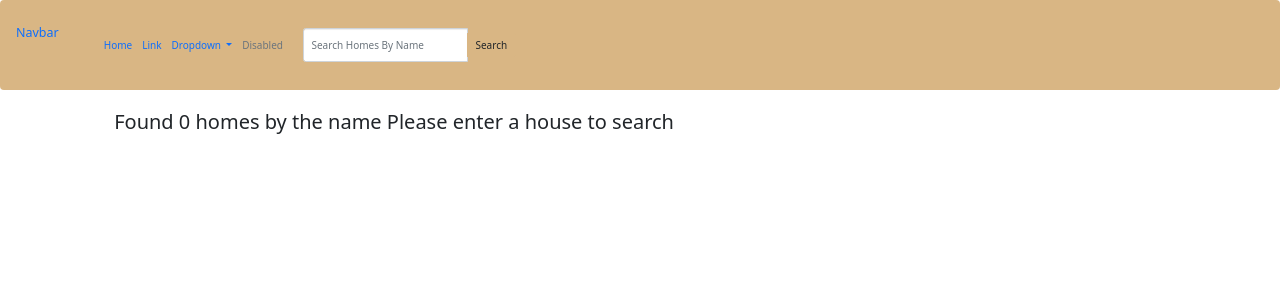
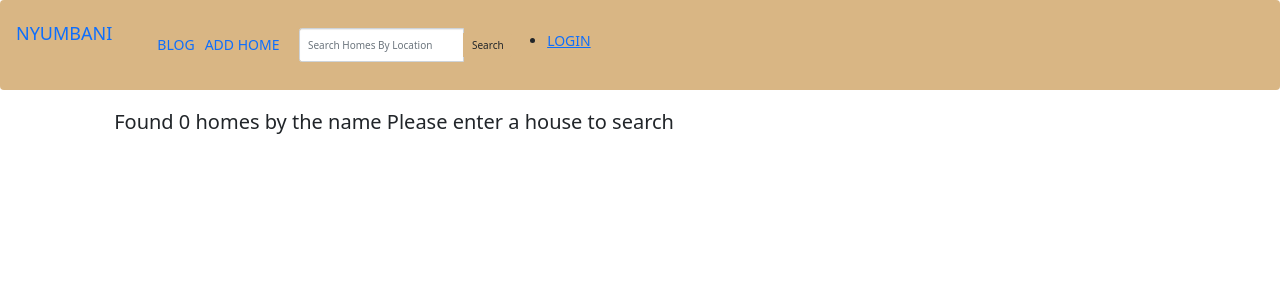
Before and after one commit to Alice-Githui/Homes--DRF, a Django app: page /search in a window 1280 px wide. Shown: the top 300 px of the page. Run offline with Django 3.2, Linux system fonts and the light colour scheme; some libraries are stand-ins or nearby versions.

Commit message:
change search to search by location

```diff
--- a/ourhomes/static/CSS/style.css
+++ b/ourhomes/static/CSS/style.css
@@ -96,14 +96,16 @@
     padding-right: 20px;
     color: white;
 }
-.locationlist ul{
+/* .locationlist ul{
     padding-top: 40px;
-}
+} */
 
-.locationlist ul li{
+.locationlist a li{
     list-style-type: none;
     /* padding-top: 60px; */
     padding-right: 20px;
+    text-decoration: none;
+    color: white;
 }
 
 #onehomedetails{
@@ -205,3 +207,7 @@
     height: 100vh;
     justify-content: center;
 }
+
+nav{
+    font-size: 14px;
+}
--- a/ourhomes/templates/navbar.html
+++ b/ourhomes/templates/navbar.html
@@ -1,5 +1,5 @@
 <nav class="navbar navbar-expand-lg" style="background-color: #d9b684; height:90px;">
-    <a class="navbar-brand" href="#">Navbar</a>
+    <a class="navbar-brand" href="{% url 'homepage' %}" style="font-size: 18px;">NYUMBANI</a>
     <button class="navbar-toggler" type="button" data-toggle="collapse" data-target="#navbarSupportedContent" aria-controls="navbarSupportedContent" aria-expanded="false" aria-label="Toggle navigation">
       <span class="navbar-toggler-icon"></span>
     </button>
@@ -7,35 +7,51 @@
     <div class="collapse navbar-collapse" id="navbarSupportedContent">
       <ul class="navbar-nav mr-auto">
         <li class="nav-item active">
-          <a class="nav-link" href="#">Home <span class="sr-only">(current)</span></a>
+          <a class="nav-link" href="{% url 'allposts' %}">BLOG<span class="sr-only">(current)</span></a>
         </li>
         <li class="nav-item">
-          <a class="nav-link" href="#">Link</a>
-        </li>
-        <li class="nav-item dropdown">
-          <a class="nav-link dropdown-toggle" href="#" id="navbarDropdown" role="button" data-toggle="dropdown" aria-haspopup="true" aria-expanded="false">
-            Dropdown
-          </a>
-          <div class="dropdown-menu" aria-labelledby="navbarDropdown">
-            <a class="dropdown-item" href="#">Action</a>
-            <a class="dropdown-item" href="#">Another action</a>
-            <div class="dropdown-divider"></div>
-            <a class="dropdown-item" href="#">Something else here</a>
-          </div>
-        </li>
-        <li class="nav-item">
-          <a class="nav-link disabled" href="#">Disabled</a>
+          <a class="nav-link" href="{% url 'newhome'%}">ADD HOME</a>
         </li>
       </ul>
       <form class="navbar-form" role="search" action="{% url 'search_results' %}">
 
         <div class="input-group">
-          <input type="text" class="form-control" placeholder="Search Homes By Name" name="homes">
+          <input type="text" class="form-control" placeholder="Search Homes By Location" name="homes">
           <div class="input-group-btn">
             <button class="btn btn-default" type="submit">Search</i></button>
           </div>
         </div>
 
       </form>
+      {% if user.is_authenticated %}
+      <li class="dropdown" style="list-style-type: none;">
+        <a href="#" class="dropdown-toggle btn btn-default" data-toggle="dropdown" role="button" aria-expanded="false">Account
+                  <span class="caret"></span>
+              </a>
+        <ul class="dropdown-menu" role="menu">
+          <li>
+            <a href="/logout">LOGOUT</a>
+          </li>
+        </ul>
+      </li>
+      {% else %}
+      <ul>
+      <li>
+        <a href="{% url 'loginuser' %}">LOGIN</a>
+      </li>
+      </ul>
+      {% endif %}
+
+      <!-- <p class="nav-item dropdown">
+        <a class="nav-link dropdown-toggle" href="#" id="navbarDropdown" role="button" data-toggle="dropdown" aria-haspopup="true" aria-expanded="false">
+          Dropdown
+        </a>
+        <div class="dropdown-menu" aria-labelledby="navbarDropdown">
+          <a class="dropdown-item" href="#">Action</a>
+          <a class="dropdown-item" href="#">Another action</a>
+          <div class="dropdown-divider"></div>
+          <a class="dropdown-item" href="#">Something else here</a>
+        </div>
+      </p> -->
     </div>
   </nav>
--- a/ourhomes/views.py
+++ b/ourhomes/views.py
@@ -197,6 +197,7 @@ def homepage(request):
     homes=Home.objects.all()
     location=Location.objects.all()
     # print(homes)
+
     return render(request, 'files/homepage.html', {"homes":homes, "locations":location})
 
 def registration(request):
@@ -280,9 +281,9 @@ def oneHome(request, pk):
 
 def search_home(request):
     if 'homes' in request.GET and request.GET['homes']:
-        search_term=request.GET.get('homes')
-        searched_homes=Home.search_by_name(search_term)
-        message=f"{search_term}"
+        location=request.GET.get('homes')
+        searched_homes=Home.search_by_location(location)
+        message=f"{location}"
 
         return render(request, 'files/lhomes.html', {"homes":searched_homes, "message":message})
 
```
Also changed, not shown: ourhomes/templates/files/homepage.html (+6 -2 lines).
